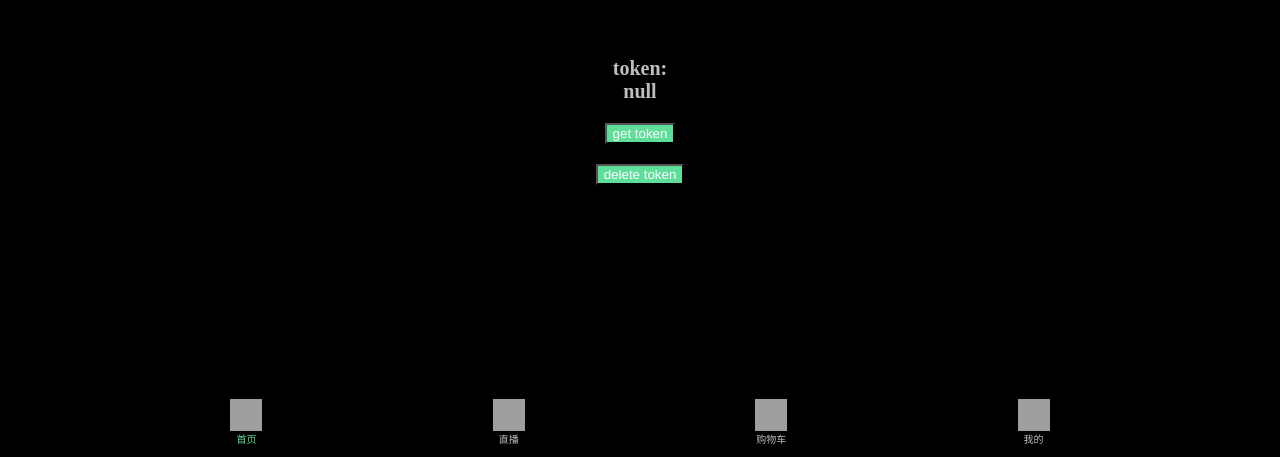
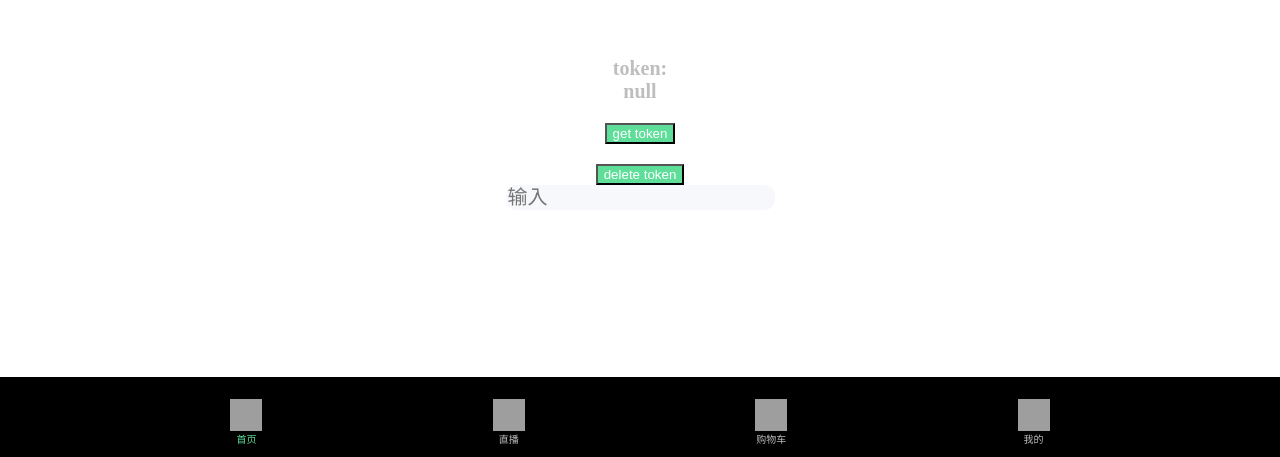
Before and after one commit to EntySquare/miniapp-nikestore-demo, a Vue app: page /#/my in a window 1280 px wide. Shown: the part 343-800 px from the top of the page. Built offline with nearby package versions, Linux system fonts and the light colour scheme; grey boxes are pictures that could not be loaded.

Commit message:
input test

```diff
--- a/src/views/my.vue
+++ b/src/views/my.vue
@@ -1,5 +1,5 @@
 <template>
-  <div style="background: black;height: 100vh;width: 100%;text-align: center">
+  <div style="background: white;height: 100vh;width: 100%;text-align: center">
     <div style="height: 50vh"></div>
     <div style="color: #BEBEBE;font-weight: 900;font-size: 20px">token:</div>
     <div style="color: #BEBEBE;font-weight: 900;font-size: 20px">{{ tokenStr }}</div>
@@ -7,7 +7,11 @@
     <button style="background: #5EDE99;color: white" @click="getToken()">get token</button>
     <div style="height: 20px"></div>
     <button style="background: #5EDE99;color: white" @click="deleteToken()">delete token</button>
-<!--    <div :style="style.button" @click="goToHtml('broadcast')" style="text-align: center">get token</div>-->
+    <!--    <div :style="style.button" @click="goToHtml('broadcast')" style="text-align: center">get token</div>-->
+    <div>
+    <input v-model="withdrawNum" placeholder="输入" type="number"
+           style="outline:none;border: 0;border-radius: 10px;background-color: #F7F8FB;font-size: 20px;color: #9F9FA4"/>
+    </div>
   </div>
 </template>
 
@@ -20,12 +24,12 @@ const style = {
 
 export default {
   name: 'home',
-  components: {
-  },
+  components: {},
   data() {
     return {
       style,
       tokenStr: "null",
+      withdrawNum: '',
     }
   },
   methods: {
```
